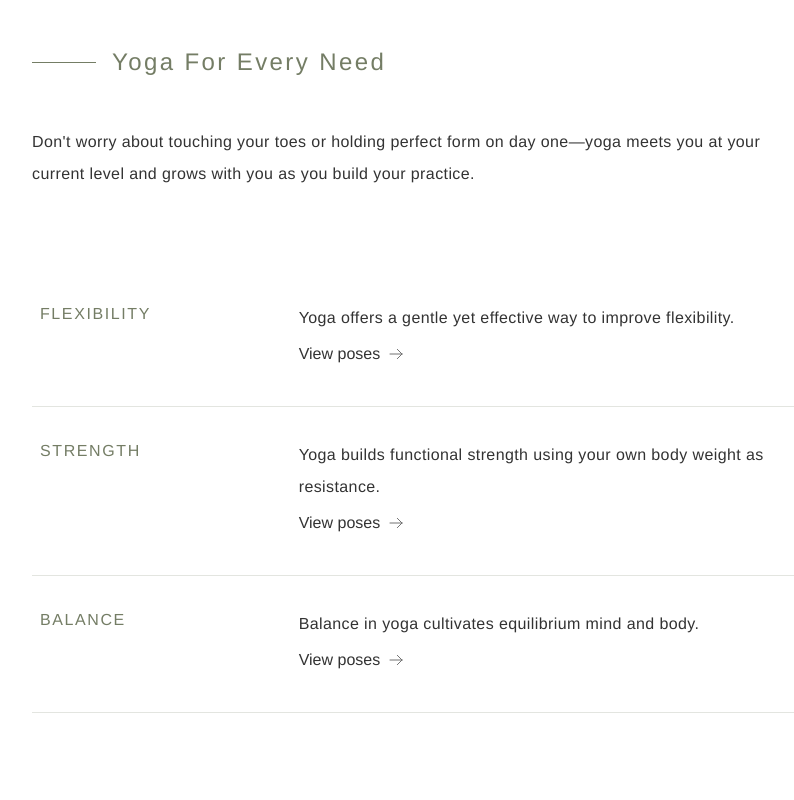
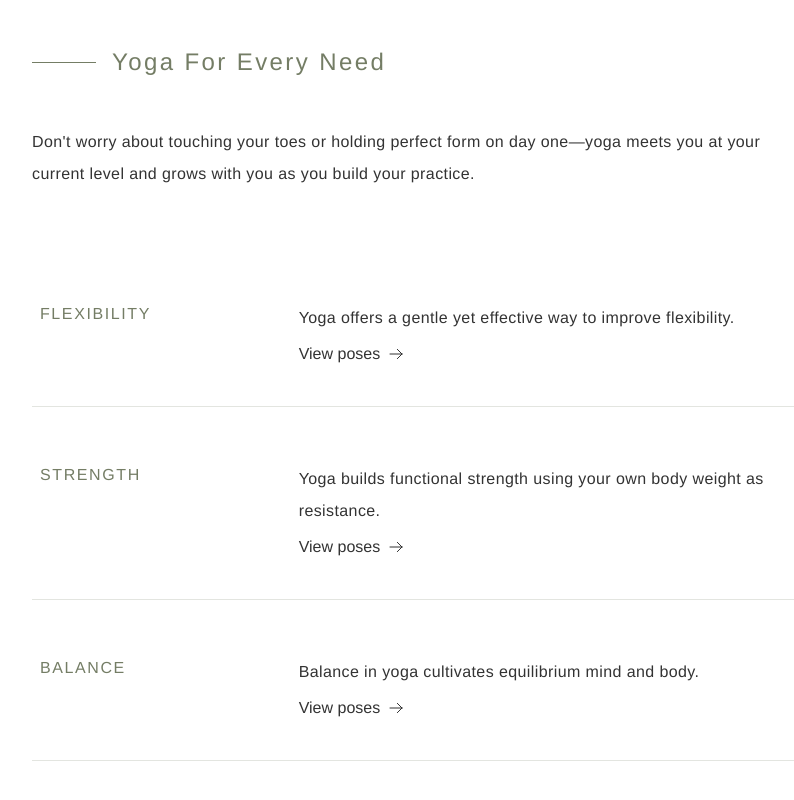
Before and after one commit to samanthacabrera/yoga-library, a React (Vite) app: page / in a window 1280 px wide. Shown: the part 8410-9210 px from the top of the page, without its empty margins (224-1018 px from the left). Built offline with nearby package versions, Linux system fonts and the light colour scheme.

Commit message:
more styling tweaks to Yoga for Every Need

```diff
--- a/src/components/Home.jsx
+++ b/src/components/Home.jsx
@@ -376,9 +376,9 @@ const Home = () => {
             </div>
             <p>Don't worry about touching your toes or holding perfect form on day one—yoga meets you at your current level and grows with you as you build your practice.</p>
 
-            <div className="py-20">
+            <div className="py-20 space-y-6">
               {/* Flexibility */}
-              <div className="card grid grid-cols-1 md:grid-cols-3 gap-6 gap-y-12">
+              <div className="card grid grid-cols-1 md:grid-cols-3 gap-6">
                 <h3>
                   Flexibility
                 </h3>
@@ -389,11 +389,11 @@ const Home = () => {
 
                   <a
                     href="/poses/benefit/improve-flexibility"
-                    className="flex items-center"
+                    className="group flex items-center"
                   >
                     View poses
                     <svg
-                      className="ml-2 w-4 h-4 text-neutral-500 transition-all duration-300 group-hover:translate-x-1 group-hover:text-neutral-900"
+                      className="ml-2 w-4 h-4 transition-all duration-300 group-hover:translate-x-1 group-hover:text-moss"
                       fill="none"
                       stroke="currentColor"
                       viewBox="0 0 24 24"
@@ -416,11 +416,11 @@ const Home = () => {
                   </p>
                   <a
                     href="/poses/benefit/build-strength"
-                    className="flex items-center"
+                    className="group flex items-center"
                   >
                     View poses
                     <svg
-                      className="ml-2 w-4 h-4 text-neutral-500 transition-all duration-300 group-hover:translate-x-1 group-hover:text-neutral-900"
+                      className="ml-2 w-4 h-4 transition-all duration-300 group-hover:translate-x-1 group-hover:text-moss"
                       fill="none"
                       stroke="currentColor"
                       viewBox="0 0 24 24"
@@ -443,11 +443,11 @@ const Home = () => {
                   </p>
                   <a
                     href="/poses/benefit/improve-balance"
-                    className="flex items-center"
+                    className="group flex items-center"
                   >
                     View poses
                      <svg
-                      className="ml-2 w-4 h-4 text-neutral-500 transition-all duration-300 group-hover:translate-x-1 group-hover:text-neutral-900"
+                      className="ml-2 w-4 h-4 transition-all duration-300 group-hover:translate-x-1 group-hover:text-moss"
                       fill="none"
                       stroke="currentColor"
                       viewBox="0 0 24 24"
```
